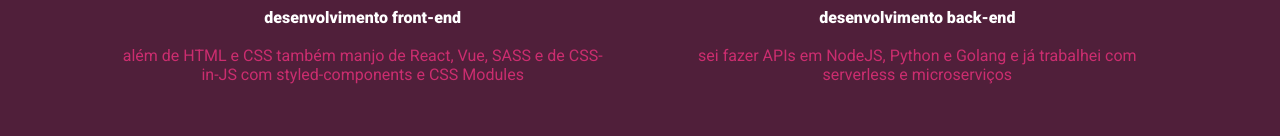
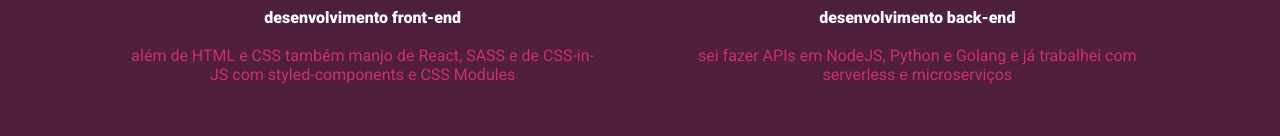
Before and after one commit to brunoanken/anken.dev, a Next.js app: page / in a window 1280 px wide. Shown: the part 961-1097 px from the top of the page. Built offline with nearby package versions, Linux system fonts and the light colour scheme.

Commit message:
:fire: Remove Vue from home page.

```diff
--- a/pages/index.js
+++ b/pages/index.js
@@ -57,7 +57,7 @@ export default function Home() {
               </p>
               <br />
               <p>
-                além de HTML e CSS também manjo de React, Vue, SASS e de CSS-in-JS
+                além de HTML e CSS também manjo de React, SASS e de CSS-in-JS
                 com styled-components e CSS Modules
               </p>
             </Section>
```
